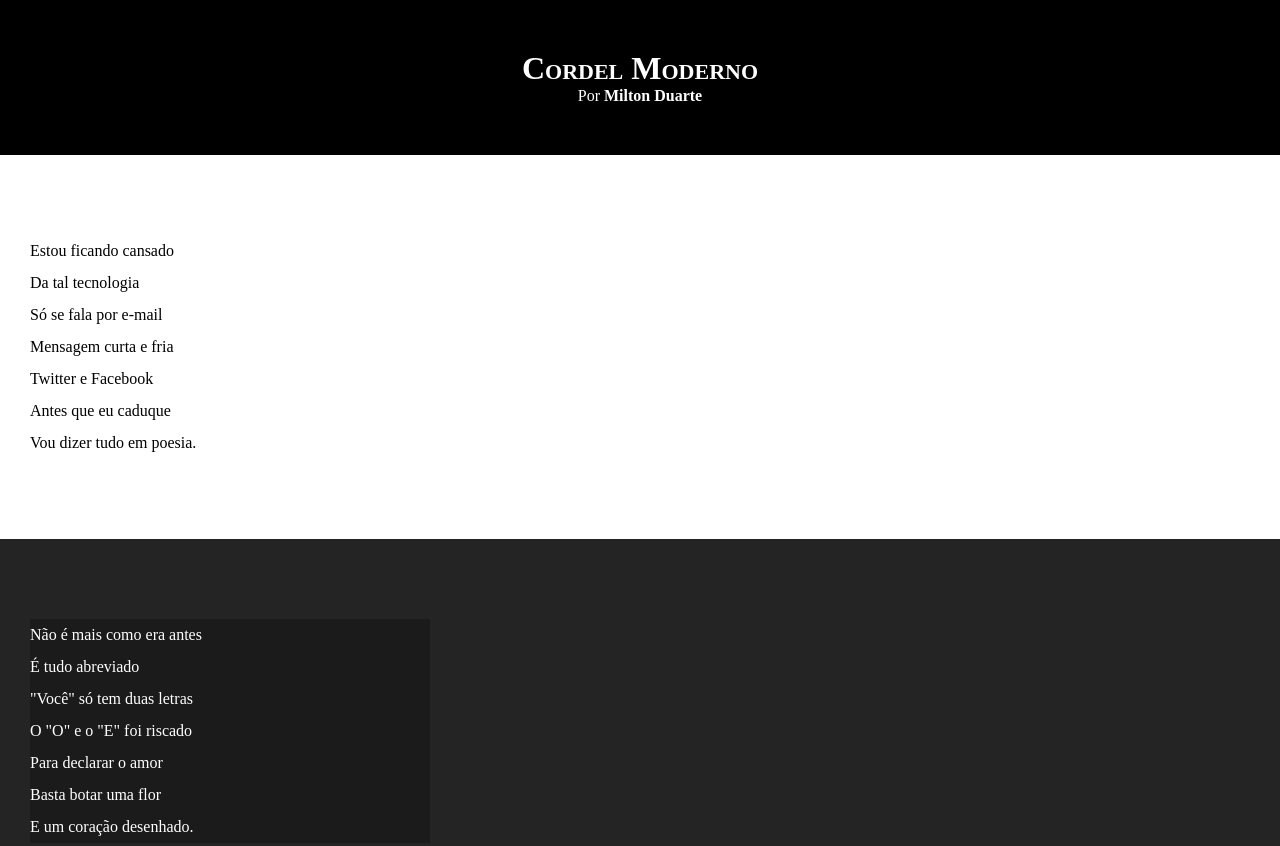
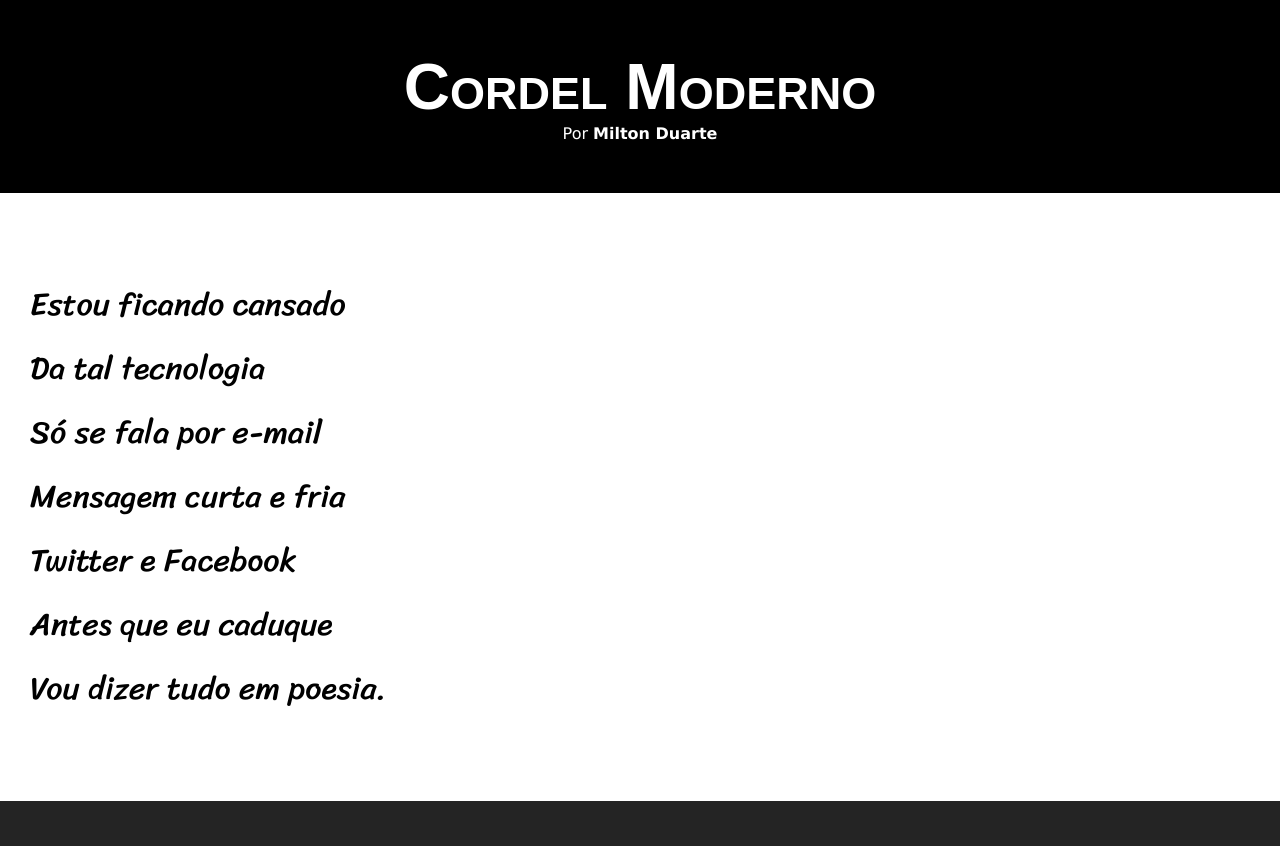
Before and after one commit to MarcioDS97/html-css, a plain HTML site: page desafios/de005-Site-Cordel/home/index.html in a window 1280 px wide. Shown: the top 846 px of the page. Drawn offline with Linux system fonts and the light colour scheme.

Commit message:
att - estilos

```diff
--- a/desafios/de005-Site-Cordel/css/cordel.css
+++ b/desafios/de005-Site-Cordel/css/cordel.css
@@ -1,13 +1,26 @@
 @charset "UT-8";
+
+@import url('https://fonts.googleapis.com/css2?family=Passion+One:wght@400;700;900&display=swap');
+
+@import url('https://fonts.googleapis.com/css2?family=Passion+One:wght@400;700;900&family=Sriracha&display=swap');
 
 * {
     margin: 0px;
     padding: 0px;
+    font-size: 1em;
 }
+
+:root {
+    --fonte1: Verdana, Geneva, Tahoma, sans-serif;
+    --fonte2: 'Passion on', sans-serif;
+    --fonte3: 'Sriracha', cursive;
+}
+
 
 html, body {
     min-height: 100vh;
     background-color: darkgray;
+    font-family: var(--fonte1);
 }
 
 header {
@@ -19,6 +32,8 @@ header {
 header > h1 {
     padding-top: 50px;
     font-variant: small-caps;
+    font-family: var(--fonte2);
+    font-size: 5vw;
 }
 
 header > p {
@@ -40,6 +55,8 @@ section {
     padding-bottom: 10vh;
     line-height: 2em;
     padding-left: 30px;
+    font-family: var(--fonte3);
+    font-size: 2.5vw;
 }
 
 section.normal {
@@ -53,7 +70,8 @@ section.imagem {
 }
 
 section.imagem > p {
-    width: 400px;
+    display: inline-block;
+    padding: 5px;
     background-color: rgba(0, 0, 0, 0.253);
 }
 
```
